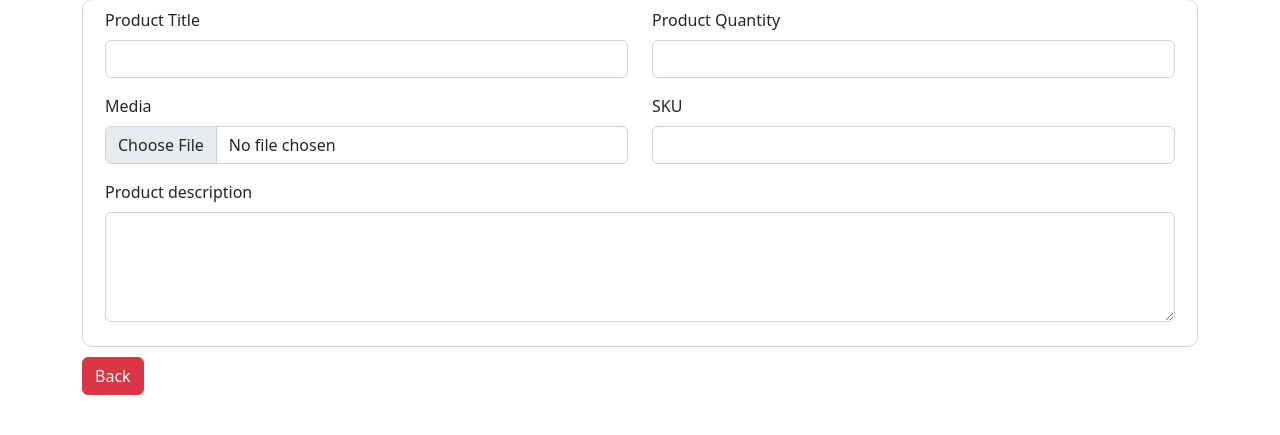
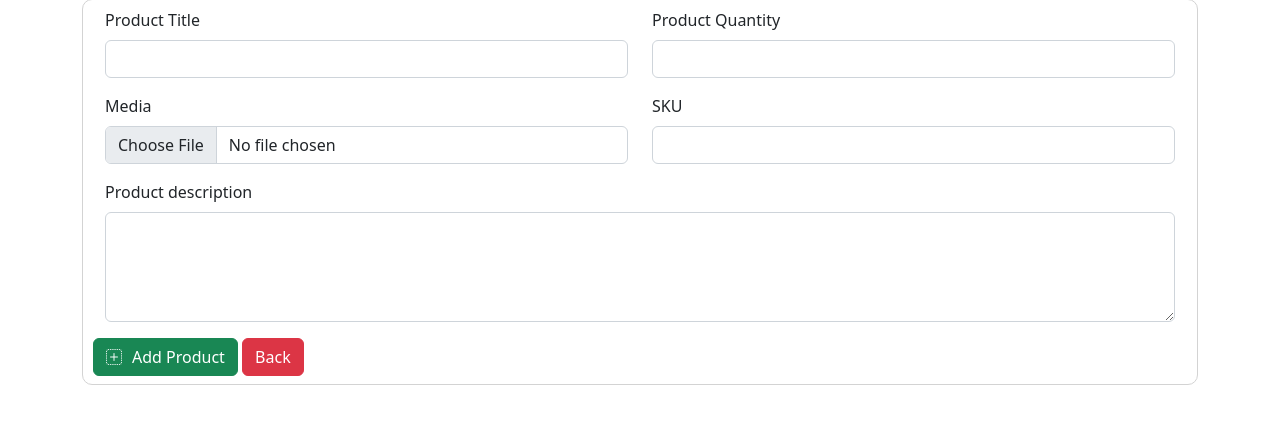
Before and after one commit to sullie-dev/Inventory-Manager, a Flask app: page /new-product in a window 1280 px wide. Shown: the part 131-566 px from the top of the page. Run offline with Flask 2, Linux system fonts and the light colour scheme.

Commit message:
Update forms on the new product and shipment pages

```diff
--- a/templates/newproduct.html
+++ b/templates/newproduct.html
@@ -35,8 +35,10 @@
 		    </div>
 		  </div>
 		</div>
-</form>
+		<a href="/new-shipment"><button type="button" class="btn btn-success"><i class="bi bi-plus-square-dotted btnIcon"></i>Add Product</button></a>
 	<a href ="/"><button type="button" class="btn btn-danger">Back</button>
 	</a>
+</form>
+
 </div>
 {% endblock %}
--- a/templates/newshipment.html
+++ b/templates/newshipment.html
@@ -35,8 +35,9 @@
 		    </div>
 		  </div>
 		</div>
-</form>
+		<a href="/new-shipment"><button type="button" class="btn btn-success"><i class="bi bi-plus-square-dotted btnIcon"></i>Add Shipment</button></a>
 	<a href ="/"><button type="button" class="btn btn-danger">Back</button>
 	</a>
+</form>
 </div>
 {% endblock %}
```
